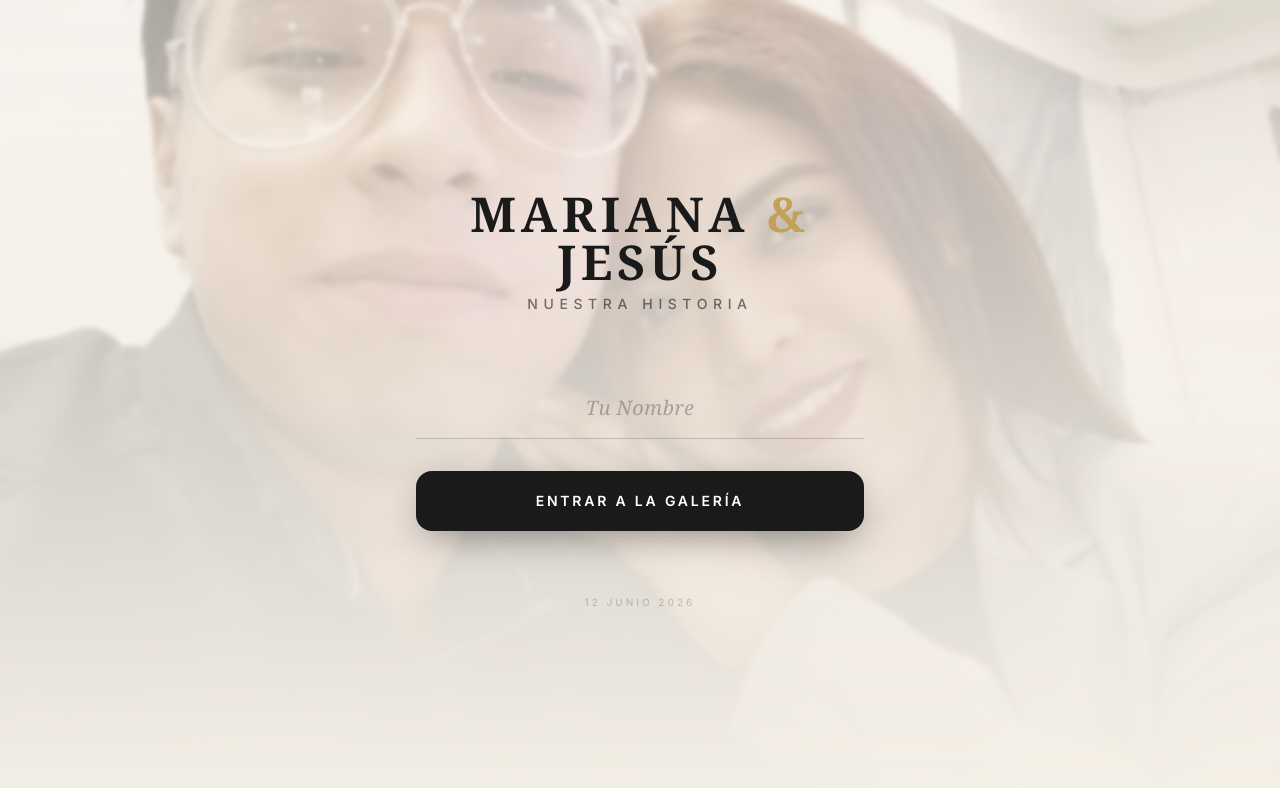
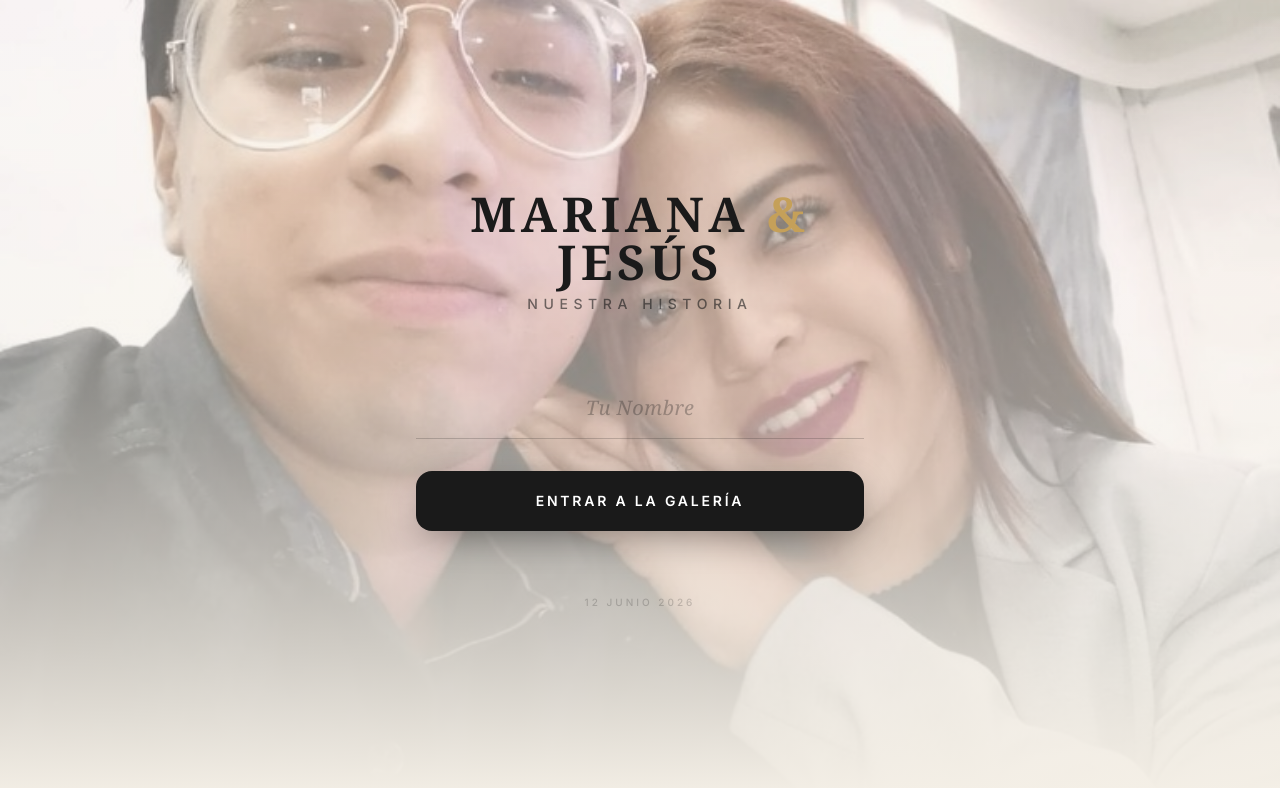
Before and after one commit to zahirdanielvidahurrazaga/Boda_Mariana_Jesus, a Next.js app: page / in a window 1280 px wide. Shown: the top 788 px of the page. Built offline with nearby package versions, Linux system fonts and the light colour scheme; no server answers.

Commit message:
Remove white overlay entirely and shift background 5%

```diff
--- a/src/components/WelcomeScreen.tsx
+++ b/src/components/WelcomeScreen.tsx
@@ -43,16 +43,14 @@ export default function WelcomeScreen({ onJoin }: WelcomeScreenProps) {
             animate={{ opacity: 0.6, scale: 1 }}
             exit={{ opacity: 0, scale: 0.95 }}
             transition={{ duration: 4, ease: "easeInOut" }}
-            className="absolute inset-0 bg-cover bg-center brightness-100"
+            className="absolute inset-0 bg-cover bg-[45%_center] brightness-100"
             style={{ backgroundImage: `url(${backgrounds[bgIndex]})` }}
           />
         </AnimatePresence>
 
-        {/* Soft elegant frost overlay instead of white wash */}
-        <div className="absolute inset-0 bg-[#F4EFE6]/40 backdrop-blur-[2px]" />
-
-        {/* Premium beige vignette gradient (darker at bottom, clear at top) */}
-        <div className="absolute inset-0 bg-gradient-to-t from-[#F4EFE6] via-[#F4EFE6]/60 to-[#F4EFE6]/10" />
+        {/* Gradient that is 100% transparent at the top so the photo looks completely natural,
+            only becoming beige at the very bottom for the form */}
+        <div className="absolute inset-0 bg-gradient-to-t from-[#F4EFE6] via-[#F4EFE6]/30 to-transparent" />
       </div>
 
       <AnimatePresence mode="wait">
```
